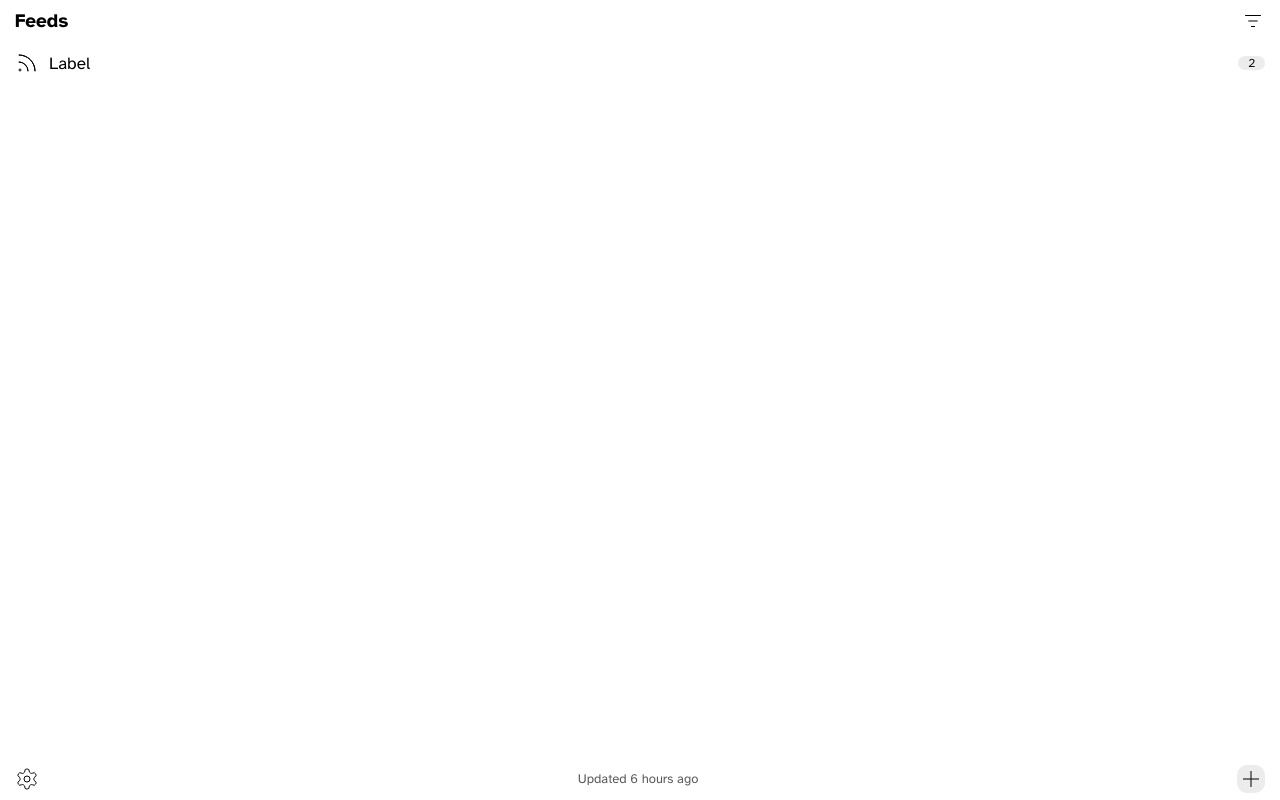
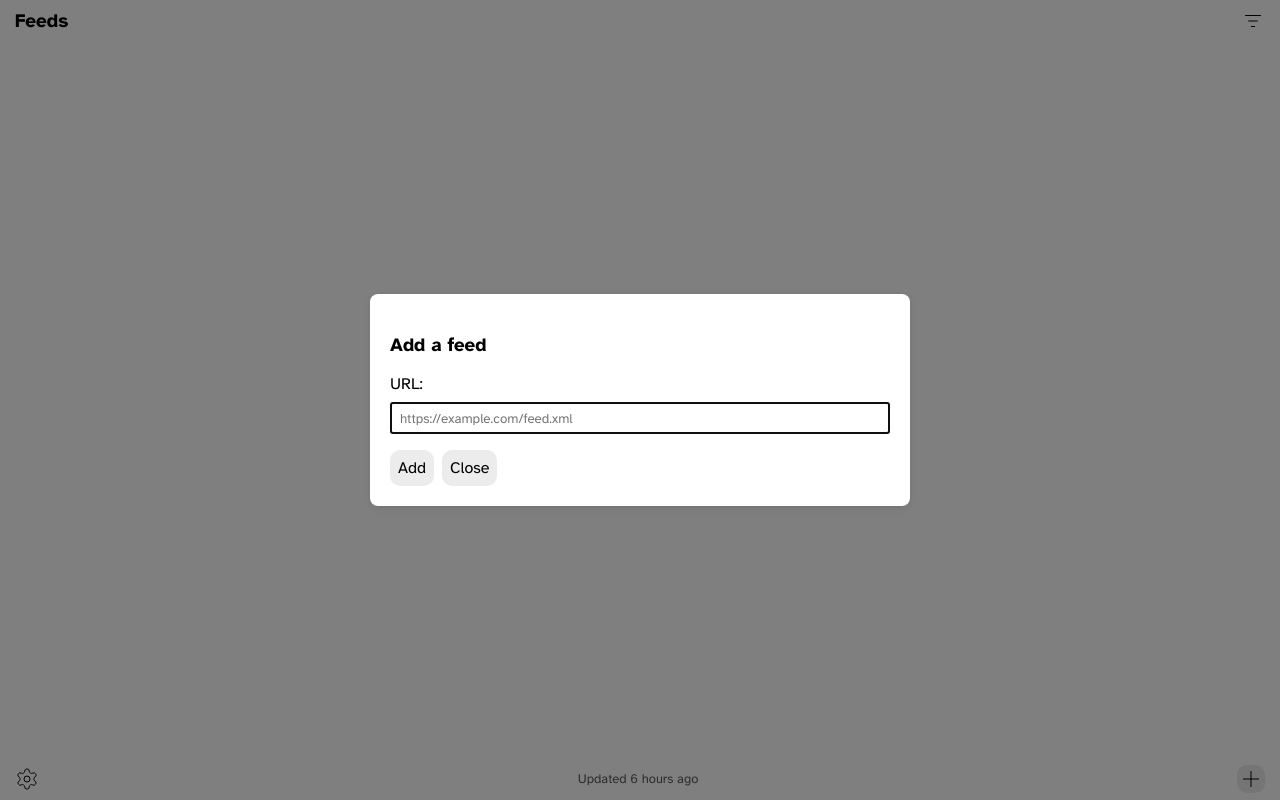
Before and after one commit to morbo-org/pwa, a Vue app: page / in a window 1280 px wide. Both pictures are taken after a click on the button 1251 px from the left and 779 px from the top of the page. Built offline with nearby package versions, Linux system fonts and the light colour scheme.

Commit message:
PWA: add a modal for submitting feeds.

```diff
--- a/src/components/buttons/ButtonAdd.vue
+++ b/src/components/buttons/ButtonAdd.vue
@@ -1,17 +1,122 @@
 <script setup lang="ts">
+import { nextTick, ref, useTemplateRef, watch } from "vue";
+
 import Button from "@/components/buttons/Button.vue";
 
 import IconAdd from "@/components/icons/IconAdd.vue";
 
-import { state } from "@/state";
+const modalOpen = ref(false);
+const feedUrl = ref("");
 
-function addFeed() {
-  state.feeds.add();
+const isSubmitting = ref(false);
+
+const feedUrlRef = useTemplateRef<HTMLInputElement>("feed-url");
+
+function openModal() {
+  modalOpen.value = true;
 }
+
+function closeModal() {
+  modalOpen.value = false;
+}
+
+function submit() {
+  isSubmitting.value = true;
+  setTimeout(() => {
+    isSubmitting.value = false;
+  }, 1000);
+}
+
+watch(modalOpen, () => {
+  if (modalOpen.value) {
+    void nextTick(() => {
+      feedUrlRef.value?.focus();
+    });
+  }
+});
 </script>
 
 <template>
-  <Button @click="addFeed">
+  <Button @click="openModal">
     <IconAdd />
   </Button>
+  <Teleport to="body">
+    <div v-if="modalOpen" class="modal-overlay" @click.self="closeModal">
+      <div class="modal-content">
+        <h3>Add a feed</h3>
+        <form @submit.prevent="submit">
+          <div class="form-input">
+            <label for="url">URL:</label>
+            <input
+              id="url"
+              ref="feed-url"
+              v-model="feedUrl"
+              type="url"
+              required
+              placeholder="https://example.com/feed.xml"
+            >
+          </div>
+          <div class="form-actions">
+            <Button class="text" type="submit" :disabled="isSubmitting">Add</Button>
+            <Button class="text" @click="closeModal">Close</Button>
+          </div>
+        </form>
+      </div>
+    </div>
+  </Teleport>
 </template>
+
+<style>
+.modal-overlay {
+  position: fixed;
+  top: 0;
+  left: 0;
+  width: 100%;
+  height: 100%;
+  background-color: rgba(0, 0, 0, 0.5);
+  display: flex;
+  justify-content: center;
+  align-items: center;
+  z-index: 999;
+}
+
+.modal-content {
+  background-color: white;
+  padding: 20px;
+  border-radius: 8px;
+  max-width: 500px;
+  width: calc(90% - 40px);
+  max-height: calc(90vh - 40px);
+  overflow-y: auto;
+  box-shadow: 0 2px 10px rgba(0, 0, 0, 0.1);
+  margin: 20px;
+}
+
+form {
+  display: flex;
+  flex-direction: column;
+  gap: 1rem;
+}
+
+.form-input {
+  display: flex;
+  flex-direction: column;
+  gap: 0.5rem;
+}
+
+.form-input > input {
+  box-sizing: border-box;
+  padding: 0.5rem;
+  height: 2rem;
+}
+
+.form-actions {
+  display: flex;
+  flex-direction: row;
+  gap: 0.5em;
+}
+
+.form-error {
+  color: red;
+}
+</style>
```
